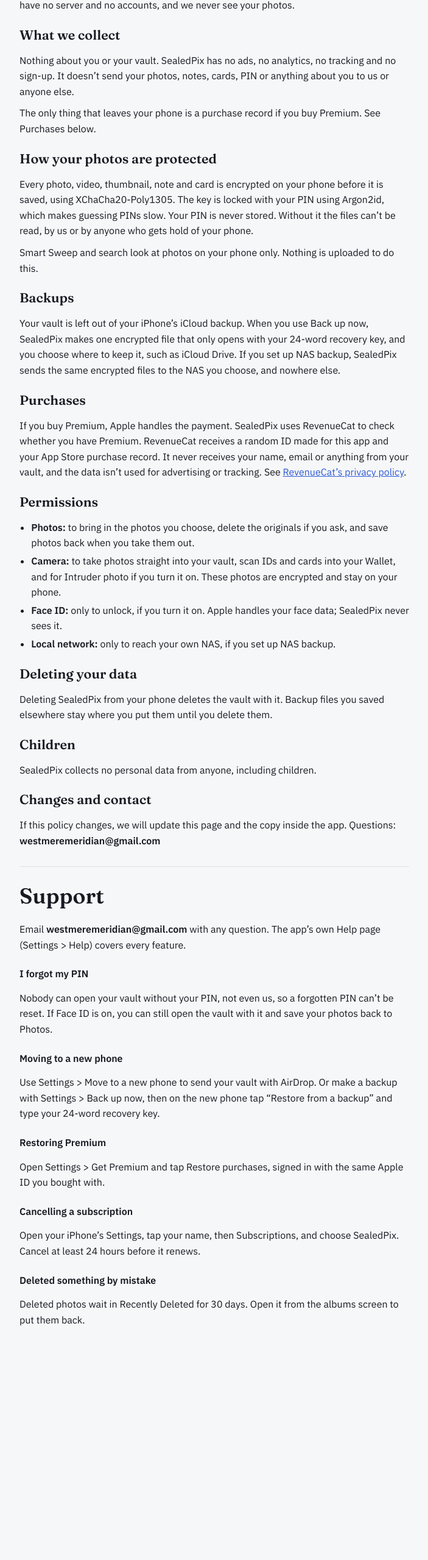
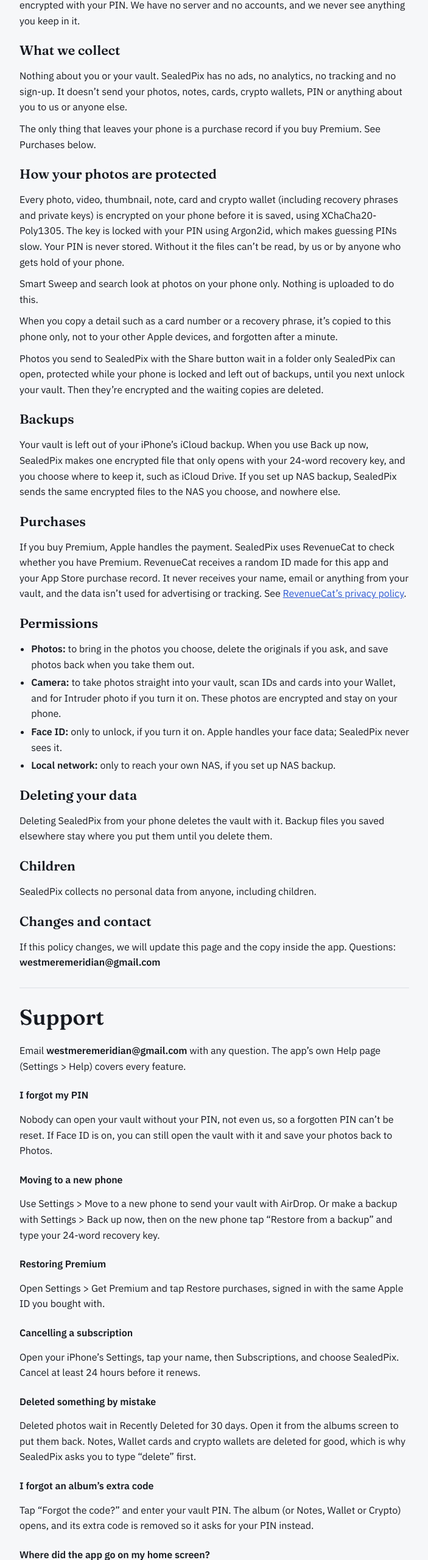
Before and after one commit to YoshiSingh/sealedpix-site, a plain HTML site: page index.html in a window 1280 px wide. Shown: the part 241-2800 px from the top of the page at 61% size, without its empty margins (288-991 px from the left). Before the commit the page ends 2491 px from the top, so only its background shows below. Drawn offline with Linux system fonts and the light colour scheme.

Commit message:
Privacy and support page: crypto wallets, copy-to-this-phone, Share button, extra codes, SPX name
Co-Authored-By: Claude Opus 5.5 <noreply@anthropic.com>
Claude-Session: https://claude.ai/code/session_01FLgV7GTWzvSnPvKovDQBbK

```diff
--- a/index.html
+++ b/index.html
@@ -29,20 +29,22 @@ a{color:var(--accent)}
 <main>
 <header>
 <h1>SealedPix privacy policy</h1>
-<p class="meta">Westmere Meridian LLC · Last updated 7 November 2026</p>
+<p class="meta">Westmere Meridian LLC · Last updated 15 November 2026</p>
 </header>
 
 <div class="part" id="privacy">
 <section><h2>The short version</h2>
-<p>SealedPix keeps your photos and videos on your iPhone, encrypted with your PIN. We have no server and no accounts, and we never see your photos.</p></section>
+<p>SealedPix keeps your photos, videos, notes, IDs and crypto wallets on your iPhone, encrypted with your PIN. We have no server and no accounts, and we never see anything you keep in it.</p></section>
 
 <section><h2>What we collect</h2>
-<p>Nothing about you or your vault. SealedPix has no ads, no analytics, no tracking and no sign-up. It doesn’t send your photos, notes, cards, PIN or anything about you to us or anyone else.</p>
+<p>Nothing about you or your vault. SealedPix has no ads, no analytics, no tracking and no sign-up. It doesn’t send your photos, notes, cards, crypto wallets, PIN or anything about you to us or anyone else.</p>
 <p>The only thing that leaves your phone is a purchase record if you buy Premium. See Purchases below.</p></section>
 
 <section><h2>How your photos are protected</h2>
-<p>Every photo, video, thumbnail, note and card is encrypted on your phone before it is saved, using XChaCha20-Poly1305. The key is locked with your PIN using Argon2id, which makes guessing PINs slow. Your PIN is never stored. Without it the files can’t be read, by us or by anyone who gets hold of your phone.</p>
-<p>Smart Sweep and search look at photos on your phone only. Nothing is uploaded to do this.</p></section>
+<p>Every photo, video, thumbnail, note, card and crypto wallet (including recovery phrases and private keys) is encrypted on your phone before it is saved, using XChaCha20-Poly1305. The key is locked with your PIN using Argon2id, which makes guessing PINs slow. Your PIN is never stored. Without it the files can’t be read, by us or by anyone who gets hold of your phone.</p>
+<p>Smart Sweep and search look at photos on your phone only. Nothing is uploaded to do this.</p>
+<p>When you copy a detail such as a card number or a recovery phrase, it’s copied to this phone only, not to your other Apple devices, and forgotten after a minute.</p>
+<p>Photos you send to SealedPix with the Share button wait in a folder only SealedPix can open, protected while your phone is locked and left out of backups, until you next unlock your vault. Then they’re encrypted and the waiting copies are deleted.</p></section>
 
 <section><h2>Backups</h2>
 <p>Your vault is left out of your iPhone’s iCloud backup. When you use Back up now, SealedPix makes one encrypted file that only opens with your 24-word recovery key, and you choose where to keep it, such as iCloud Drive. If you set up NAS backup, SealedPix sends the same encrypted files to the NAS you choose, and nowhere else.</p></section>
@@ -85,7 +87,13 @@ a{color:var(--accent)}
 <p>Open your iPhone’s Settings, tap your name, then Subscriptions, and choose SealedPix. Cancel at least 24 hours before it renews.</p></section>
 
 <section><h3>Deleted something by mistake</h3>
-<p>Deleted photos wait in Recently Deleted for 30 days. Open it from the albums screen to put them back.</p></section>
+<p>Deleted photos wait in Recently Deleted for 30 days. Open it from the albums screen to put them back. Notes, Wallet cards and crypto wallets are deleted for good, which is why SealedPix asks you to type “delete” first.</p></section>
+
+<section><h3>I forgot an album’s extra code</h3>
+<p>Tap “Forgot the code?” and enter your vault PIN. The album (or Notes, Wallet or Crypto) opens, and its extra code is removed so it asks for your PIN instead.</p></section>
+
+<section><h3>Where did the app go on my home screen?</h3>
+<p>On your home screen SealedPix is called SPX. If you chose a disguise icon in Settings &gt; App icon, it looks like that icon instead, such as a calculator.</p></section>
 </div>
 </main>
 </body>
```
